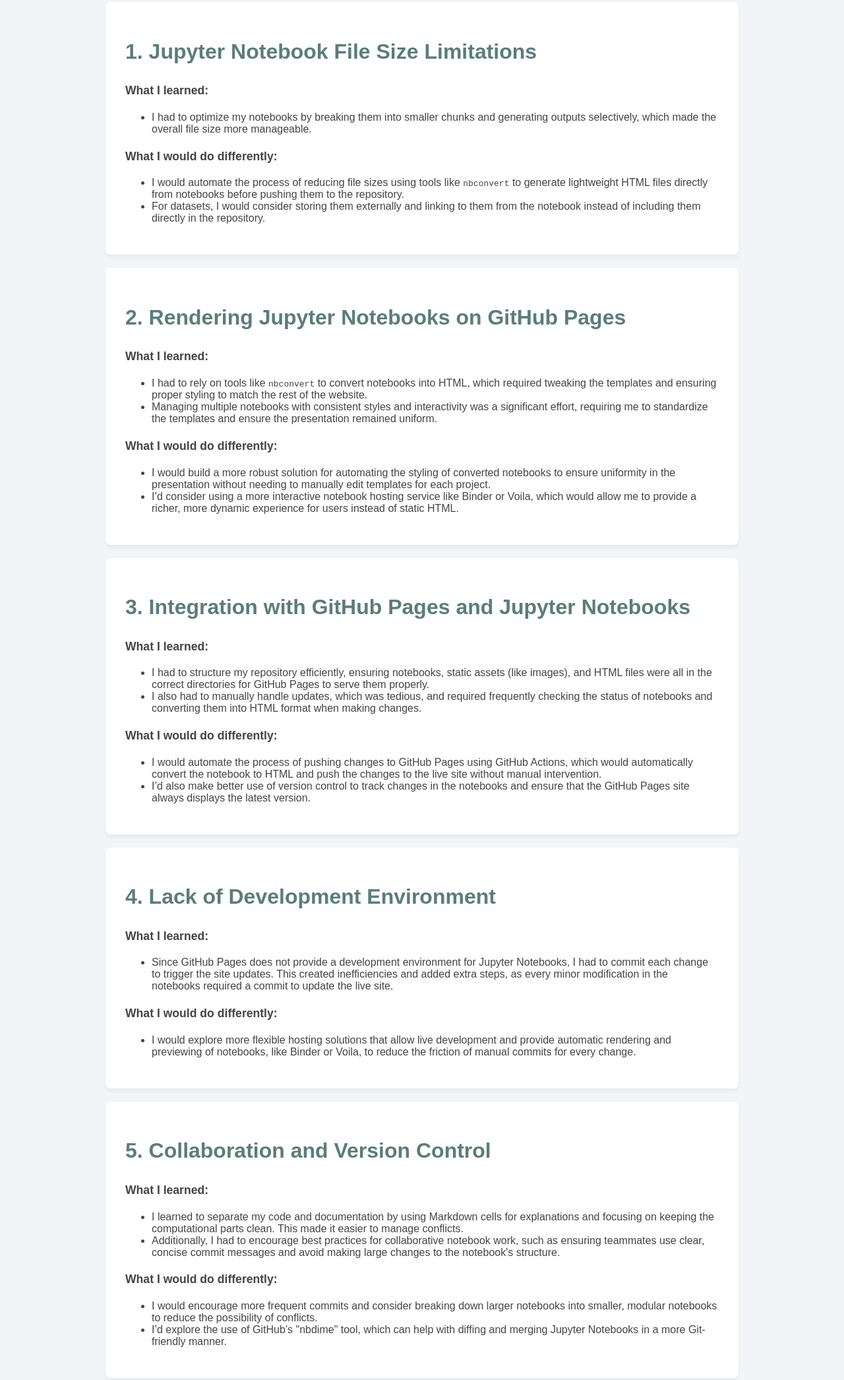
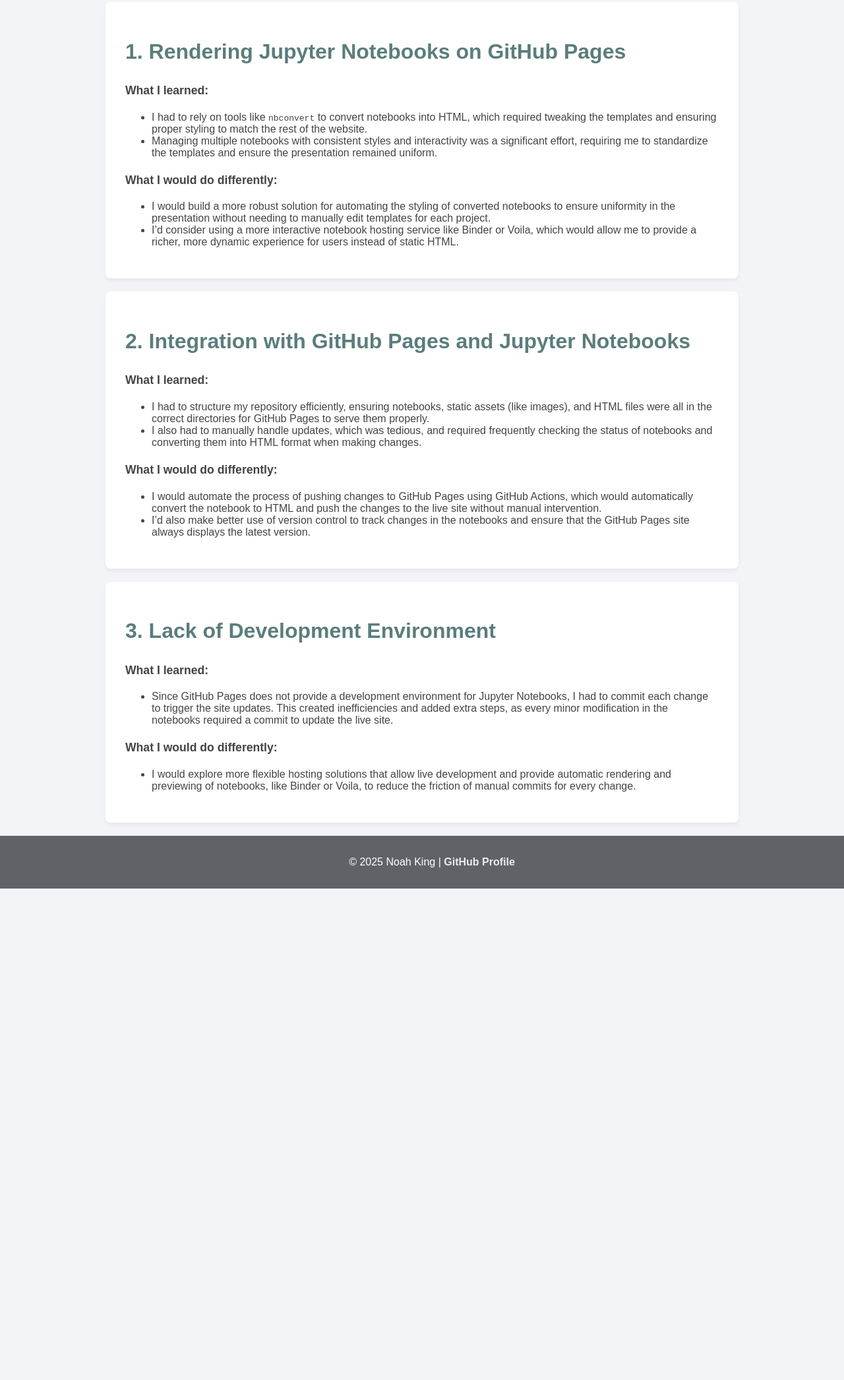
Before and after one commit to King-Noah/data_analysis, a plain HTML site: page docs/challenges_and_lessons_learned.html in a window 1280 px wide. Shown: the part 243-2335 px from the top of the page at 66% size. After the commit the page ends 1590 px from the top, so only its background shows below. Drawn offline with Linux system fonts and the light colour scheme.

Commit message:
Automated commit on Mon Mar  3 10:56:38 CST 2025: Changes to docs/challenges_and_lessons_learned.html

```diff
--- a/docs/challenges_and_lessons_learned.html
+++ b/docs/challenges_and_lessons_learned.html
@@ -84,20 +84,7 @@
     </header>
 
     <section>
-        <h2>1. Jupyter Notebook File Size Limitations</h2>
-        <p><strong>What I learned:</strong></p>
-        <ul>
-            <li>I had to optimize my notebooks by breaking them into smaller chunks and generating outputs selectively, which made the overall file size more manageable.</li>
-        </ul>
-        <p><strong>What I would do differently:</strong></p>
-        <ul>
-            <li>I would automate the process of reducing file sizes using tools like <code>nbconvert</code> to generate lightweight HTML files directly from notebooks before pushing them to the repository.</li>
-            <li>For datasets, I would consider storing them externally and linking to them from the notebook instead of including them directly in the repository.</li>
-        </ul>
-    </section>
-
-    <section>
-        <h2>2. Rendering Jupyter Notebooks on GitHub Pages</h2>
+        <h2>1. Rendering Jupyter Notebooks on GitHub Pages</h2>
         <p><strong>What I learned:</strong></p>
         <ul>
             <li>I had to rely on tools like <code>nbconvert</code> to convert notebooks into HTML, which required tweaking the templates and ensuring proper styling to match the rest of the website.</li>
@@ -111,7 +98,7 @@
     </section>
 
     <section>
-        <h2>3. Integration with GitHub Pages and Jupyter Notebooks</h2>
+        <h2>2. Integration with GitHub Pages and Jupyter Notebooks</h2>
         <p><strong>What I learned:</strong></p>
         <ul>
             <li>I had to structure my repository efficiently, ensuring notebooks, static assets (like images), and HTML files were all in the correct directories for GitHub Pages to serve them properly.</li>
@@ -125,7 +112,7 @@
     </section>
 
     <section>
-        <h2>4. Lack of Development Environment</h2>
+        <h2>3. Lack of Development Environment</h2>
         <p><strong>What I learned:</strong></p>
         <ul>
             <li>Since GitHub Pages does not provide a development environment for Jupyter Notebooks, I had to commit each change to trigger the site updates. This created inefficiencies and added extra steps, as every minor modification in the notebooks required a commit to update the live site.</li>
@@ -136,20 +123,6 @@
         </ul>
     </section>
 
-    <section>
-        <h2>5. Collaboration and Version Control</h2>
-        <p><strong>What I learned:</strong></p>
-        <ul>
-            <li>I learned to separate my code and documentation by using Markdown cells for explanations and focusing on keeping the computational parts clean. This made it easier to manage conflicts.</li>
-            <li>Additionally, I had to encourage best practices for collaborative notebook work, such as ensuring teammates use clear, concise commit messages and avoid making large changes to the notebook's structure.</li>
-        </ul>
-        <p><strong>What I would do differently:</strong></p>
-        <ul>
-            <li>I would encourage more frequent commits and consider breaking down larger notebooks into smaller, modular notebooks to reduce the possibility of conflicts.</li>
-            <li>I’d explore the use of GitHub’s "nbdime" tool, which can help with diffing and merging Jupyter Notebooks in a more Git-friendly manner.</li>
-        </ul>
-    </section>
-
     <footer>
         <p>&copy; 2025 Noah King | <a href="https://github.com/King-Noah" target="_blank">GitHub Profile</a></p>
     </footer>
```
